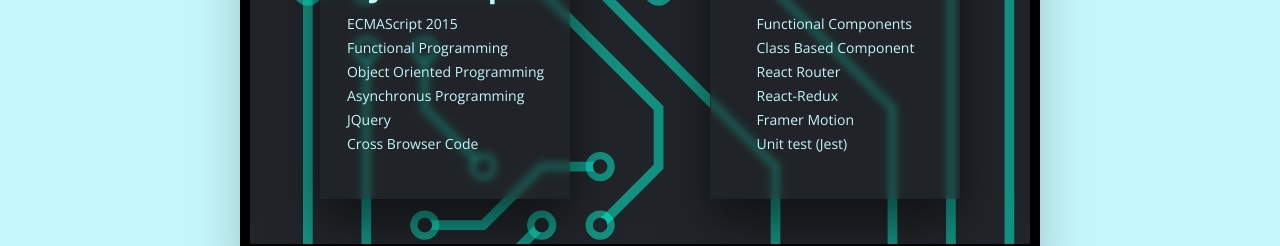
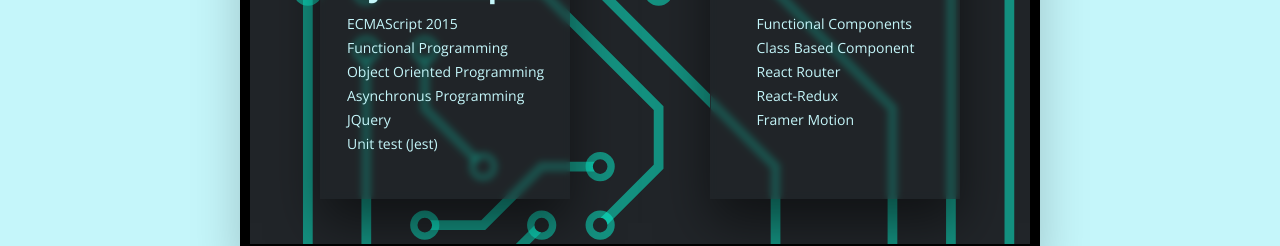
Before and after one commit to clemgbld/clement-s-portfolio, a React (Create React App) app: page / in a window 1280 px wide. Shown: the part 1700-1946 px from the top of the page. Built offline with nearby package versions, Linux system fonts and the light colour scheme.

Commit message:
skills modified

```diff
--- a/src/components/Skills/Skills.js
+++ b/src/components/Skills/Skills.js
@@ -21,7 +21,7 @@
   "Object Oriented Programming",
   "Asynchronus Programming",
   "JQuery",
-  "Cross Browser Code",
+  "Unit test (Jest)",
 ];
 
 const react = [
@@ -30,7 +30,6 @@
   "React Router",
   "React-Redux",
   "Framer Motion",
-  "Unit test (Jest)",
 ];
 
 const Skills = ({ onView }) => {
```
